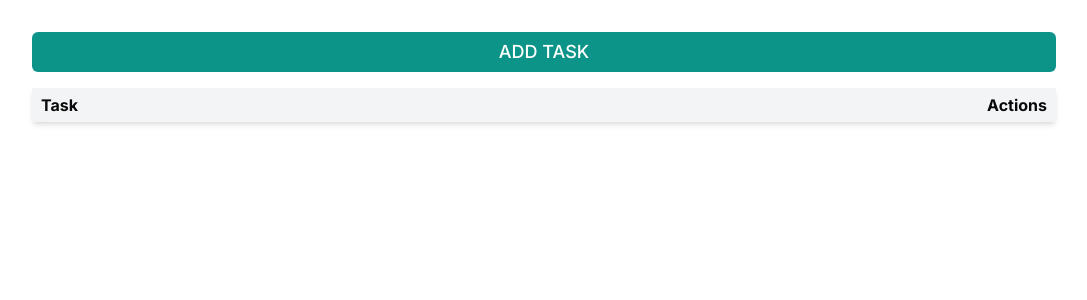
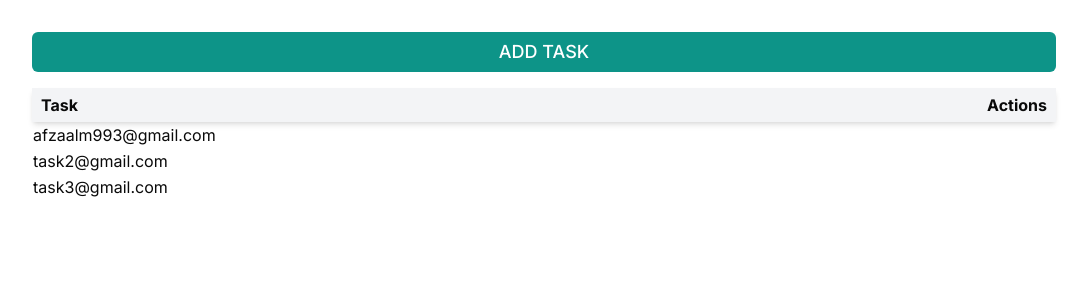
Before and after one commit to Afzalfaizi/Full-Stack-Todo-App, a Next.js app in the folder Front-end/todo-app/: page / in a window 1280 px wide. Shown: the top 300 px of the page, without its empty margins (96-1183 px from the left). Built offline with nearby package versions, Linux system fonts and the light colour scheme.

Commit message:
Components

```diff
--- /dev/null
+++ b/Front-end/todo-app/components/Task.tsx
@@ -0,0 +1,9 @@
+import { Todo } from "@/type";
+
+export default function Task({task}:{task:Todo}) {
+  return (
+    <tr>
+      <td>{task.email}</td>
+    </tr>
+  )
+}
--- a/Front-end/todo-app/components/TodoTable.tsx
+++ b/Front-end/todo-app/components/TodoTable.tsx
@@ -1,26 +1,29 @@
 import { table } from "console";
+import Task from "./Task";
+import { Todo } from "@/type";
 
-const todo_list = [
+
+const todo_list: Todo[] = [
   {
     id: 1,
     name: "Task 1",
     description: "Full Stack Developer",
     email: "afzaalm993@gmail.com",
-    is_completed: false,
+    is_Completed: false,
   },
   {
     id: 2,
     name: "Task 2",
     description: "Full Stack Developer",
     email: "task2@gmail.com",
-    is_completed: false,
+    is_Completed: false,
   },
   {
     id: 3,
     name: "Task 3",
     description: "Full Stack Developer",
     email: "task3@gmail.com",
-    is_completed: false,
+    is_Completed: false,
   },
 ];
 export default function TodoTable() {
@@ -32,7 +35,13 @@ export default function TodoTable() {
           <th>Actions</th>
         </tr>
       </thead>
-      <tbody></tbody>
+      <tbody>
+        {
+            todo_list.map((task) => (
+                          <Task key={task.id} task={task} />
+                        ))
+        }
+      </tbody>
     </table>
   );
 }
```
Also changed, not shown: Front-end/todo-app/type.d.ts (added, +7 -0 lines).
